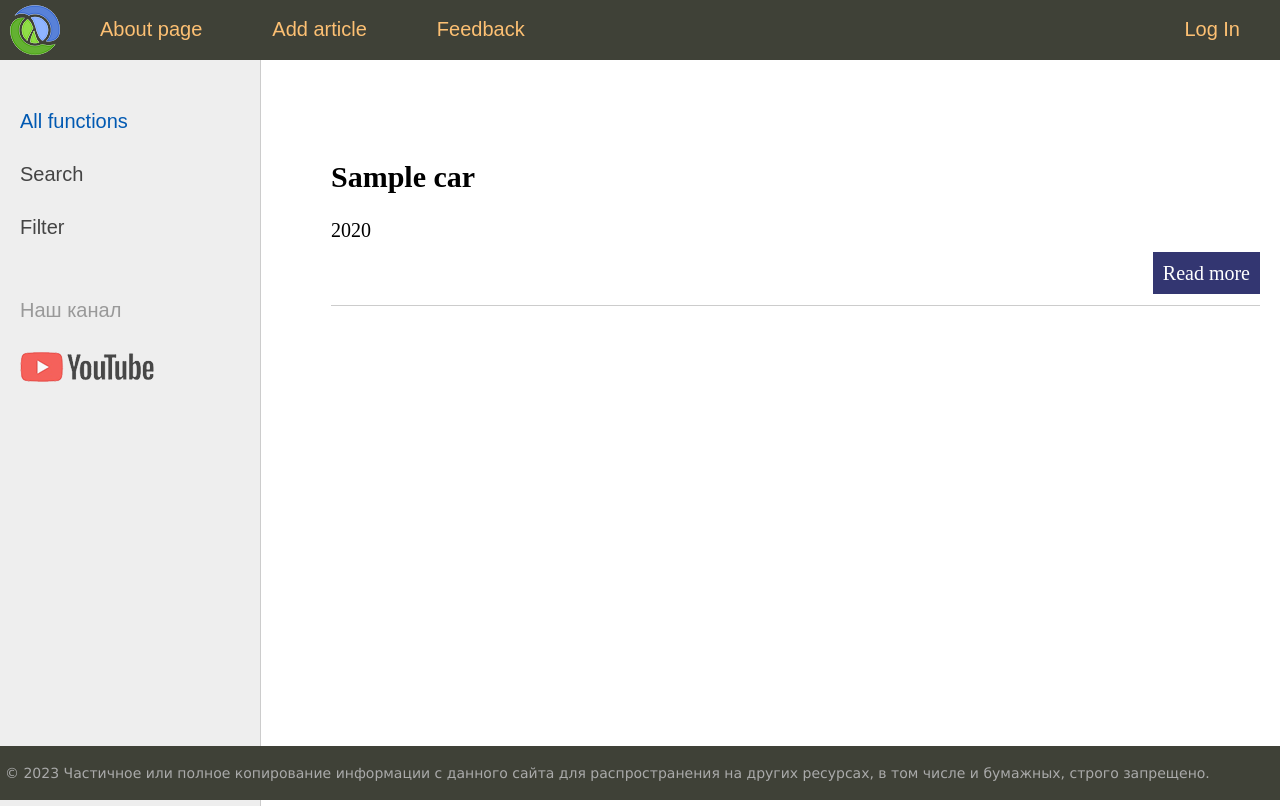
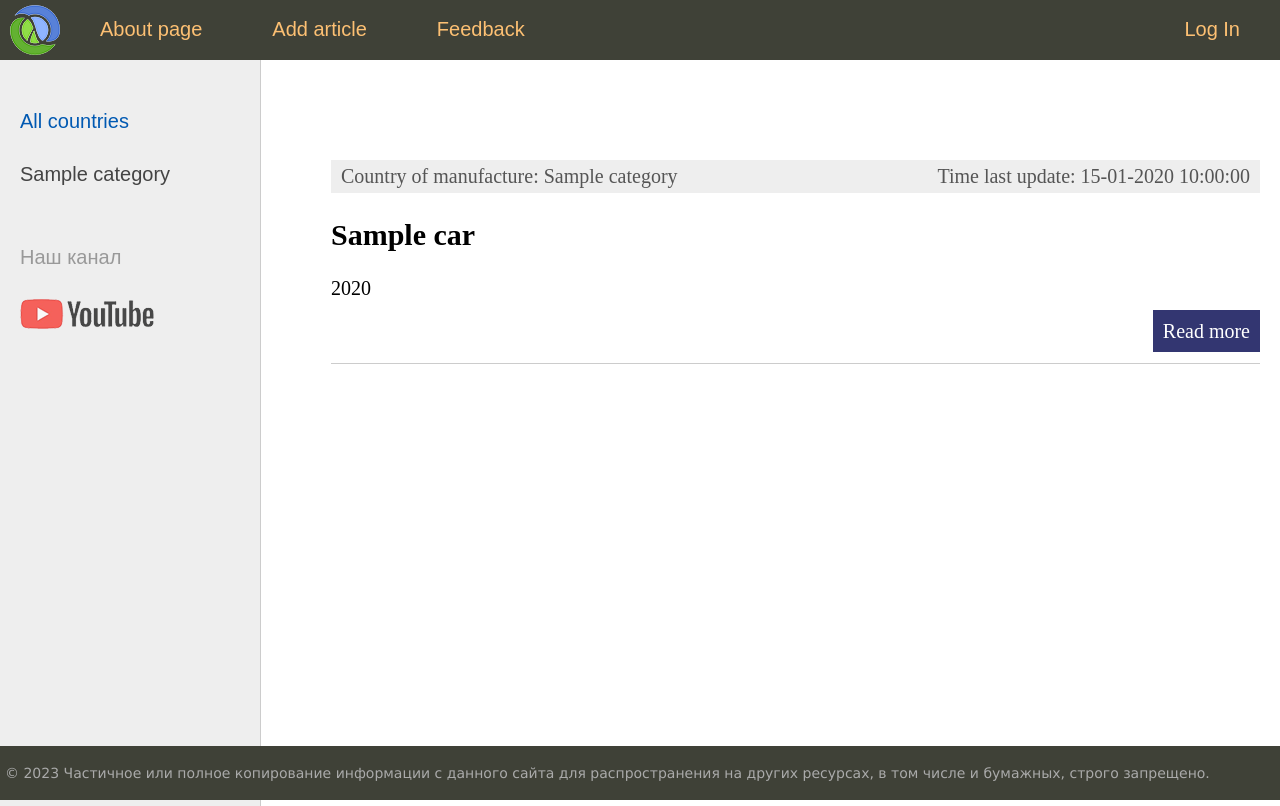
Before and after one commit to lop121/dj_learn2, a Django app: page / in a window 1280 px wide. Run offline with Django 5.2, Linux system fonts and the light colour scheme; tables that the repository leaves empty hold one stand-in row (values such as "Sample post").

Commit message:
shestoy lesson, category+foreignkey

```diff
--- a/cars/models.py
+++ b/cars/models.py
@@ -3,13 +3,26 @@ from django.db import models
 from django.urls import reverse
 
 
+class PublishedManager(models.Manager):
+    def get_queryset(self):
+        return super().get_queryset().filter(is_published=Cars.Status.PUBLISHED)
+
+
 class Cars(models.Model):
+    class Status(models.IntegerChoices):
+        DRAFT = 0,
+        PUBLISHED = 1,
+
     name = models.CharField(max_length=255)
     slug = models.SlugField(max_length=255, unique=True, db_index=True)
     year = models.IntegerField(validators=[MaxValueValidator(2026)])
     time_create = models.DateTimeField(auto_now_add=True)
     time_update = models.DateTimeField(auto_now=True)
-    is_published = models.BooleanField(default=True)
+    is_published = models.BooleanField(choices=Status.choices, default=Status.DRAFT)
+    cat = models.ForeignKey('Category', on_delete=models.PROTECT)
+
+    objects = models.Manager()
+    published = PublishedManager()
 
     def __str__(self):
         return self.name
@@ -22,3 +35,14 @@ class Cars(models.Model):
 
     def get_absolute_url(self):
         return reverse('post', kwargs={'post_slug': self.slug})
+
+
+class Category(models.Model):
+    name = models.CharField(max_length=100, db_index=True)
+    slug = models.SlugField(max_length=255, unique=True, db_index=True)
+
+    def __str__(self):
+        return self.name
+
+    def get_absolute_url(self):
+        return reverse('category', kwargs={'cat_slug': self.slug})
--- a/cars/templates/cars/index.html
+++ b/cars/templates/cars/index.html
@@ -2,7 +2,12 @@
 {% block content %}
 <ul class="list-articles">
     {% for c in cars %}
-    <li><h2>{{c.name}}</h2>
+    <li>
+        <div class="article-panel">
+            <p class="first">Country of manufacture: {{ c.cat.name }}</p>
+            <p class="last">Time last update: {{c.time_update|date:"d-m-Y H:i:s"}}</p>
+        </div>
+        <h2>{{c.name}}</h2>
         {% autoescape off %}
         {{c.year|linebreaks|truncatewords:40}}
         {% endautoescape %}
--- a/cars/templates/cars/list_models.html
+++ b/cars/templates/cars/list_models.html
@@ -1,7 +1,7 @@
-{% for mod in modeli %}
-{% if mod.id == model_selected %}
-<li class="selected">{{mod.model}}</li>
+{% for con in countries %}
+{% if con.id == country_selected %}
+<li class="selected">{{ con.name }}</li>
 {% else %}
-<li><a href="{% url 'model' mod.id %}">{{ mod.model }}</a></li>
+<li><a href="{{ con.get_absolute_url }}">{{ con.name }}</a></li>
 {% endif %}
 {% endfor %}
--- a/cars/templatetags/cars_tags.py
+++ b/cars/templatetags/cars_tags.py
@@ -1,15 +1,11 @@
 from django import template
 import cars.views as views
+from cars.models import Category
 
 register = template.Library()
 
 
-@register.simple_tag(name='getmodel')
-def get_models():
-    return views.models_db
-
-
 @register.inclusion_tag('cars/list_models.html')
-def show_models(model_selected=0):
-    models = views.models_db
-    return {'modeli': models, 'model_selected': model_selected}
+def show_countries(country_selected=0):
+    countries = Category.objects.all()
+    return {'countries': countries, 'country_selected': country_selected}
--- a/cars/urls.py
+++ b/cars/urls.py
@@ -12,6 +12,6 @@ urlpatterns = [
     path('contact/', views.contact, name='contact'),
     path('login/', views.login, name='login'),
     path('post/<slug:post_slug>/', views.show_post, name='post'),
-    path('model/<int:model_id>/', views.show_model, name='model'),
+    path('category/<slug:cat_slug>/', views.show_category, name='category'),
 
 ]
--- a/cars/views.py
+++ b/cars/views.py
@@ -1,7 +1,7 @@
 from django.http import HttpResponse, HttpResponseNotFound, Http404
 from django.shortcuts import redirect, render, get_object_or_404
 
-from .models import Cars
+from .models import Cars, Category
 
 menu = [
     {'title': 'About page', 'url_name': 'about'},
@@ -10,29 +10,14 @@ menu = [
     {'title': 'Log In', 'url_name': 'login'},
 ]
 
-data_db = [
-    {'id': 1, 'title': 'Toyota',
-     'content': '''Выпускается с 1982 года  по настоящее время.
-     Сборка осуществляется в Японии, США, Австралии (до 2017 года), России (до 2022 года) и Китае.Тип кузова — 4‑дверный седан (5‑местный).
-     Компоновка — FWD, AWD (для США). Двигатель — ДВС, гибрид. Трансмиссия — АКПП, МКПП.'''},
-    {'id': 2, 'title': 'Mazda', 'content': 2010},
-    {'id': 3, 'title': 'Nissan', 'content': 2008},
-]
-
-models_db = [
-    {'id': 1, 'model': 'Toyota'},
-    {'id': 2, 'model': 'Mazda'},
-    {'id': 3, 'model': 'Nissan'},
-]
-
 
 def index(request):
-    posts = Cars.objects.filter(is_published=1)
+    posts = Cars.published.all()
     data = {
         'title': 'HomePage',
         'menu': menu,
         'cars': posts,
-        'mod_selected': 0,
+        'country_selected': 0,
     }
     return render(request, 'cars/index.html', context=data)
 
@@ -48,7 +33,7 @@ def show_post(request, post_slug):
         'name': post.name,
         'menu': menu,
         'post': post,
-        'mod_selected': 1,
+        'country_selected': 1,
     }
 
     return render(request, 'cars/post.html', data)
@@ -70,11 +55,13 @@ def page_not_found(request, exception):
     return HttpResponseNotFound('<h1>Страница не найдена</h1>')
 
 
-def show_model(request, model_id):
+def show_category(request, cat_slug):
+    category = get_object_or_404(Category, slug=cat_slug)
+    posts = Cars.published.filter(cat_id=category.pk)
     data = {
-        'title': 'View Model',
+        'title': f'Country: {category.name}',
         'menu': menu,
-        'cars': data_db,
-        'mod_selected': model_id,
+        'cars': posts,
+        'country_selected': category.pk,
     }
     return render(request, 'cars/index.html', context=data)
--- a/templates/base.html
+++ b/templates/base.html
@@ -31,14 +31,13 @@
 <!-- Sidebar слева -->
 	<td valign="top" class="left-chapters">
 	<ul id="leftchapters">
-		{% if mod_selected == 0 or mod_selected is None %}
-		<li class="selected">All functions</li>
+		{% if country_selected == 0 or country_selected is None %}
+		<li class="selected">All countries</li>
 		{% else %}
-		<li><a href="{% url 'home' %}">All models</a></li>
+		<li><a href="{% url 'home' %}">All countries</a></li>
 		{% endif %}
-		<li><a href="#">Search</a></li>
-		<li><a href="#">Filter</a></li>
 
+		{% show_countries country_selected %}
 
 		<li class="share">
 		<p>Наш канал</p>
```
Also changed, not shown: cars/migrations/0004_alter_cars_is_published.py (added), cars/migrations/0005_category_cars_cat.py (added), cars/migrations/0006_alter_cars_cat.py (added).
